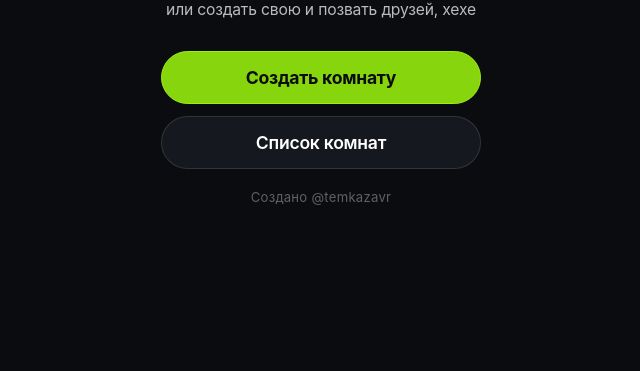
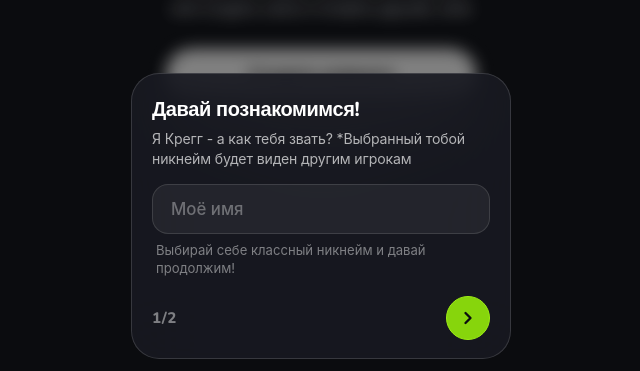
Before and after one commit to jango100500-ui/Craig-Go, a React (Vite) app: page / in a window 1280 px wide. Shown: the part 426-797 px from the top of the page, without its empty margins (319-959 px from the left). Built offline with nearby package versions, Linux system fonts and the light colour scheme; no server answers.

Commit message:
Update index.css

```diff
--- a/src/index.css
+++ b/src/index.css
@@ -17,6 +17,11 @@
   user-select: none;
   -webkit-touch-callout: none;
   -webkit-tap-highlight-color: transparent;
+}
+
+input {
+  -webkit-user-select: text;
+  user-select: text;
 }
 
 img {
@@ -60,6 +65,13 @@ html, body {
   align-items: center;
   justify-content: center;
   overflow: hidden;
+  transition: filter 0.65s cubic-bezier(0.16, 1, 0.3, 1), transform 0.65s cubic-bezier(0.16, 1, 0.3, 1);
+  will-change: filter, transform;
+}
+
+.app-viewport.background-dimmed-bw {
+  filter: blur(8px) grayscale(100%) brightness(0.7);
+  transform: scale(0.97);
 }
 
 .main-content-wrapper {
@@ -331,6 +343,129 @@ html, body {
   transition: color 0.15s ease;
 }
 
+.onboarding-modal-card {
+  position: fixed;
+  left: 15px;
+  right: 15px;
+  bottom: 15px;
+  margin: 0 auto;
+  max-width: 380px;
+  background: rgba(24, 26, 34, 0.88);
+  backdrop-filter: blur(36px) saturate(200%);
+  -webkit-backdrop-filter: blur(36px) saturate(200%);
+  border: 1px solid rgba(255, 255, 255, 0.14);
+  border-radius: 28px;
+  padding: 22px 20px 18px;
+  display: flex;
+  flex-direction: column;
+  gap: 16px;
+  z-index: 1000;
+  transform: translateY(125%);
+  opacity: 0;
+  transition: transform 0.55s cubic-bezier(0.16, 1, 0.3, 1), opacity 0.55s cubic-bezier(0.16, 1, 0.3, 1);
+  will-change: transform, opacity;
+}
+
+.onboarding-modal-card.visible {
+  transform: translateY(0);
+  opacity: 1;
+}
+
+.onboarding-text-block {
+  display: flex;
+  flex-direction: column;
+  gap: 6px;
+  text-align: left;
+}
+
+.onboarding-title {
+  font-family: 'Nunito', sans-serif;
+  font-size: 1.25rem;
+  font-weight: 800;
+  letter-spacing: -0.02em;
+  color: #ffffff;
+}
+
+.onboarding-subtitle {
+  font-size: 0.88rem;
+  font-weight: 400;
+  line-height: 1.4;
+  letter-spacing: -0.01em;
+  color: rgba(255, 255, 255, 0.68);
+}
+
+.onboarding-input-block {
+  display: flex;
+  flex-direction: column;
+  gap: 8px;
+  text-align: left;
+}
+
+.onboarding-name-input {
+  width: 100%;
+  padding: 14px 18px;
+  background: rgba(255, 255, 255, 0.06);
+  border: 1px solid rgba(255, 255, 255, 0.12);
+  border-radius: 16px;
+  color: #ffffff;
+  font-family: inherit;
+  font-size: 1.05rem;
+  font-weight: 500;
+  outline: none;
+  transition: border-color 0.2s ease, background-color 0.2s ease;
+}
+
+.onboarding-name-input:focus {
+  border-color: rgba(255, 255, 255, 0.28);
+  background: rgba(255, 255, 255, 0.09);
+}
+
+.onboarding-name-input::placeholder {
+  color: rgba(255, 255, 255, 0.35);
+}
+
+.onboarding-input-hint {
+  font-size: 0.82rem;
+  line-height: 1.35;
+  color: rgba(255, 255, 255, 0.45);
+  padding: 0 4px;
+}
+
+.onboarding-footer-row {
+  display: flex;
+  align-items: center;
+  justify-content: space-between;
+  margin-top: 2px;
+}
+
+.onboarding-step-counter {
+  font-family: 'Nunito', sans-serif;
+  font-size: 0.95rem;
+  font-weight: 800;
+  color: rgba(255, 255, 255, 0.45);
+  letter-spacing: 0.04em;
+}
+
+.onboarding-next-circle-btn {
+  width: 44px;
+  height: 44px;
+  border-radius: 50%;
+  background: var(--green-accent);
+  border: 1px solid var(--green-border);
+  color: #0b0c0f;
+  display: flex;
+  align-items: center;
+  justify-content: center;
+  cursor: pointer;
+  outline: none;
+  transition: transform 0.15s ease, opacity 0.15s ease;
+}
+
+.onboarding-next-circle-btn:active {
+  transform: scale(0.92);
+  opacity: 0.9;
+}
+
 .landscape-lock-overlay {
   display: none;
 }
```
